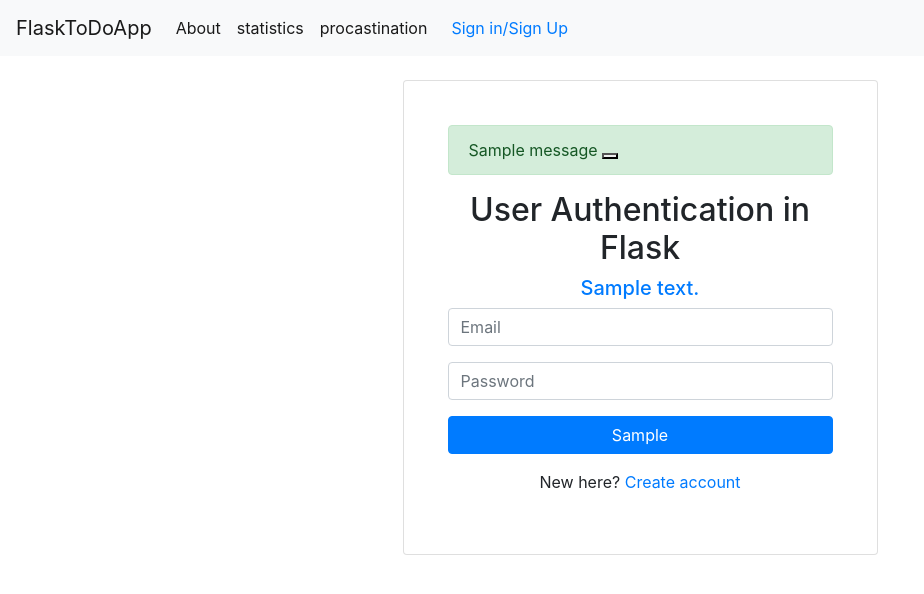
After one commit to markus3456/task-force, a Flask app: template templates/auth.html in a window 1280 px wide. The commit adds this page. Shown: the top 594 px of the page, without its empty margins (0-924 px from the left). Run offline with Flask 3, Linux system fonts and the light colour scheme; the template is opened without the code that fills it: most values are stand-ins (such as "Sample title", 1, 10 or a date in 2020); one stand-in notice (Sample message) is shown; form fields are guessed from the names that the template uses; some libraries are stand-ins or nearby versions.

Commit message:
added files

```diff
--- a/todoapp.py
+++ b/routes.py
@@ -1,3 +1,22 @@
+from flask import (
+    Flask,
+    render_template,
+    redirect,
+    flash,
+    url_for,
+    session
+)
+
+from datetime import timedelta
+from sqlalchemy.exc import (
+    IntegrityError,
+    DataError,
+    DatabaseError,
+    InterfaceError,
+    InvalidRequestError,
+)
+from werkzeug.routing import BuildError
+
 from turtle import title
 import pandas as pd
 import numpy as np
@@ -12,41 +31,123 @@ import plotly
 import plotly.express as px
 import plotly.graph_objects as go
 
+from flask_bcrypt import Bcrypt,generate_password_hash, check_password_hash
+
+from flask_login import (
+    UserMixin,
+    login_user,
+    LoginManager,
+    current_user,
+    logout_user,
+    login_required,
+)
+
+from app import create_app,db,login_manager,bcrypt
+from models import User
+from forms import login_form,register_form
+from models import Todo
 
 
-#create app
-app = Flask(__name__)
-app.config['SQLALCHEMY_DATABASE_URI'] = 'postgresql://postgres:admin@localhost:5432/taskforce'  #connect to database on localhost
-app.config['SQLALCHEMY_TRACK_MODIFICATIONS'] = False
-db = SQLAlchemy(app)            #define variable to use modules of SQLAlchemy in this app
+@login_manager.user_loader
+def load_user(user_id):
+    return User.query.get(int(user_id))
 
-#in order to create the table named "tasks" in the database "taskforce", we need to create a model
-class Todo(db.Model):
+app = create_app()
 
-    __tablename__ = 'fake_tasks'
-    #define columns of db
-    id = db.Column(db.Integer, primary_key=True)
-    title = db.Column(db.String(100))
-    category = db.Column(db.String(50))
-    createtime = db.Column(db.DateTime())
-    completetime = db.Column(db.DateTime())
-    complete = db.Column(db.Boolean)
 
-    def __init__(self, title, category, createtime, completetime, complete):            #constructor
-            self.title = title;
-            self.category = category;
-            self.createtime = createtime;
-            self.completetime = completetime;
-            self.complete = complete;
+@app.before_request
+def session_handler():
+    session.permanent = True
+    app.permanent_session_lifetime = timedelta(minutes=30)
 
-#Main Page
-@app.route('/')                         #define the Address. / means homepage
+@app.route("/", methods=("GET", "POST"), strict_slashes=False)
 def index():
-    #create lists of data which is needed in this page for the website
     todo_list = db.session.query(Todo).filter_by(complete=False)      #query the db using our defined class we defined before named Todo, List will be used to display all tasks in db
     category=[{'category': 'Select Category'},{'category': 'programming'},{'category': 'art'},{'category':'sport'}]     #define list of categories for dropdown menu
     return render_template('index.html', category=category, todo_list=todo_list) #need to render our html template and send our created lists
-    print(todo_list)
+    #print(todo_list)
+    #return render_template("index.html",title="Home")
+
+
+@app.route("/login/", methods=("GET", "POST"), strict_slashes=False)
+def login():
+    form = login_form()
+
+    if form.validate_on_submit():
+        try:
+            user = User.query.filter_by(email=form.email.data).first()
+            if check_password_hash(user.pwd, form.pwd.data):
+                login_user(user)
+                return redirect(url_for('index'))
+            else:
+                flash("Invalid Username or password!", "danger")
+        except Exception as e:
+            flash(e, "danger")
+
+    return render_template("auth.html",
+        form=form,
+        text="Login",
+        title="Login",
+        btn_action="Login"
+        )
+
+
+
+# Register route
+@app.route("/register/", methods=("GET", "POST"), strict_slashes=False)
+def register():
+    form = register_form()
+    if form.validate_on_submit():
+        try:
+            email = form.email.data
+            pwd = form.pwd.data
+            username = form.username.data
+
+            newuser = User(
+                username=username,
+                email=email,
+                pwd=bcrypt.generate_password_hash(pwd).decode('utf-8'),
+            )
+
+            db.session.add(newuser)
+            db.session.commit()
+            flash(f"Account Succesfully created", "success")
+            return redirect(url_for("login"))
+
+        except InvalidRequestError:
+            db.session.rollback()
+            flash(f"Something went wrong!", "danger")
+        except IntegrityError:
+            db.session.rollback()
+            flash(f"User already exists!.", "warning")
+        except DataError:
+            db.session.rollback()
+            flash(f"Invalid Entry", "warning")
+        except InterfaceError:
+            db.session.rollback()
+            flash(f"Error connecting to the database", "danger")
+        except DatabaseError:
+            db.session.rollback()
+            flash(f"Error connecting to the database", "danger")
+        except BuildError:
+            db.session.rollback()
+            flash(f"An error occured !", "danger")
+    return render_template("auth.html",
+        form=form,
+        text="Create account",
+        title="Register",
+        btn_action="Register account"
+        )
+
+
+#Main Page
+# @app.route('/')                         #define the Address. / means homepage
+# def index():
+#     #create lists of data which is needed in this page for the website
+#     todo_list = db.session.query(Todo).filter_by(complete=False)      #query the db using our defined class we defined before named Todo, List will be used to display all tasks in db
+#     category=[{'category': 'Select Category'},{'category': 'programming'},{'category': 'art'},{'category':'sport'}]     #define list of categories for dropdown menu
+#     return render_template('index.html', category=category, todo_list=todo_list) #need to render our html template and send our created lists
+#     print(todo_list)
 
 #define function to add tasks
 @app.route("/add", methods=["POST"]) #define address, method = POST is used to send data to a server to create/update a resource.
@@ -165,7 +266,14 @@ def statistics():
 
     return render_template('statistics.html', todo_list=todo_list,  graphJSON=graphJSON, graphJSON_2=graphJSON_2, count=count, tc=tc )
 
-if __name__ =="__main__":
-    #db.create_all()
 
+
+@app.route("/logout")
+@login_required
+def logout():
+    logout_user()
+    return redirect(url_for('login'))
+
+
+if __name__ == "__main__":
     app.run(debug=True)
--- /dev/null
+++ b/templates/auth.html
@@ -0,0 +1,86 @@
+{% extends "base.html" %}
+{% block title%} {{ title }} {% endblock %}
+{% block content%}
+<div class="container">
+    <div class="row mt-4">
+        <div class="col-lg-5 col-md-6 m-auto card p-4">
+            <form action="{{ request.path }}" method="POST" class="card-body">
+                {{ form.csrf_token }}
+
+                {% with messages = get_flashed_messages(with_categories=true) %}
+                <!-- Categories: success (green), info (blue), warning (yellow), danger (red) -->
+                {% if messages %}
+                {% for category, message in messages %}
+                <div class="alert alert-{{category}} alert-dismissible fade show" role="alert">
+                    {{ message }}
+                    <button type="button" class="btn-close" data-bs-dismiss="alert" aria-label="Close"></button>
+                </div>
+                {% endfor %}
+                {% endif %}
+                {% endwith %}
+
+                <div class="text-center">
+                    <h2>User Authentication in Flask</h2>
+                    <h5 class="text-primary">{{ text }}</h5>
+                </div>
+
+                {% if request.path == '/register/' %}
+                <div class="form-group mb-3">
+                    {{ form.username(class_="form-control",placeholder="Username")}}
+                </div>
+                {% for error in form.username.errors %}
+                <div class="alert alert-warning alert-dismissible fade show" role="alert">
+                    {{ error }}
+                    <button type="button" class="btn-close" data-bs-dismiss="alert" aria-label="Close"></button>
+                </div>
+                {% endfor%}
+                {% endif%}
+                <div class="form-group mb-3">
+                    {{ form.email(class_="form-control",placeholder="Email")}}
+                </div>
+                {% for error in form.email.errors %}
+                <div class="alert alert-warning alert-dismissible fade show" role="alert">
+                    {{ error }}
+                    <button type="button" class="btn-close" data-bs-dismiss="alert" aria-label="Close"></button>
+                </div>
+                {% endfor%}
+                <div class="form-group mb-3">
+                    {{ form.pwd(class_="form-control",placeholder="Password")}}
+                </div>
+                {% for error in form.pwd.errors %}
+                <div class="alert alert-warning alert-dismissible fade show" role="alert">
+                    {{ error }}
+                    <button type="button" class="btn-close" data-bs-dismiss="alert" aria-label="Close"></button>
+                </div> {% endfor%}
+                {% if request.path == '/register/' %}
+                <div class="form-group mb-3">
+                    {{ form.cpwd(class_="form-control",placeholder="Confirm Password")}}
+                </div>
+                {% for error in form.cpwd.errors %}
+                <div class="alert alert-warning alert-dismissible fade show" role="alert">
+                    {{ error }}
+                    <button type="button" class="btn-close" data-bs-dismiss="alert" aria-label="Close"></button>
+                </div> {% endfor%}
+                {% endif %}
+                <div class="text-center">
+
+                    <div class="d-grid gap-2">
+                        <button type="submit" class="btn btn-block btn-primary mb-3"> {{ btn_action }} </button>
+                    </div>
+
+                    <p>
+                        {% if request.path != '/register/' %}
+                        New here?
+                        <a href="{{url_for('register')}}">Create account</a>
+                        {% else %}
+                        Already have an account?
+                        <a href="{{url_for('login')}}">Login</a>
+                        {% endif %}
+                    </p>
+
+                </div>
+            </form>
+        </div>
+    </div>
+</div>
+{% endblock %}
--- a/templates/base.html
+++ b/templates/base.html
@@ -7,7 +7,8 @@
 
     <!-- Bootstrap CSS -->
     <link rel="stylesheet" href="https://stackpath.bootstrapcdn.com/bootstrap/4.3.1/css/bootstrap.min.css" integrity="sha384-ggOyR0iXCbMQv3Xipma34MD+dH/1fQ784/j6cY/iJTQUOhcWr7x9JvoRxT2MZw1T" crossorigin="anonymous">
-
+    <!-- Sweet alert Js -->
+    <script src="https://cdn.jsdelivr.net/npm/sweetalert2@11"></script>
     <title>{% block title %} {% endblock %}</title>
   </head>
   <body>
@@ -35,8 +36,19 @@
                 <a class="nav-link" href="/#">procastination</a>
             </li>
             </ul>
+
+            {% if current_user.is_authenticated %}
+
+
+            <a class="nav-link" href="{{url_for('logout')}}">Logout</a>
+
+            {% else %}
+
+            <a class="nav-link" href="{{url_for('login')}}">Sign in/Sign Up</a>
+
+            {% endif %}
     </nav>
-    <div class="container">
+    <div class="container-fluid">
         {% block content %} {% endblock %}
 
     </div>
@@ -47,5 +59,6 @@
     <script src="https://cdnjs.cloudflare.com/ajax/libs/popper.js/1.14.7/umd/popper.min.js" integrity="sha384-UO2eT0CpHqdSJQ6hJty5KVphtPhzWj9WO1clHTMGa3JDZwrnQq4sF86dIHNDz0W1" crossorigin="anonymous"></script>
     <script src="https://stackpath.bootstrapcdn.com/bootstrap/4.3.1/js/bootstrap.min.js" integrity="sha384-JjSmVgyd0p3pXB1rRibZUAYoIIy6OrQ6VrjIEaFf/nJGzIxFDsf4x0xIM+B07jRM" crossorigin="anonymous"></script>
     <script src="https://cdnjs.cloudflare.com/ajax/libs/Chart.js/2.5.0/Chart.min.js"></script>
-  </body>
+    <script src="https://cdn.jsdelivr.net/npm/bootstrap@5.0.2/dist/js/bootstrap.bundle.min.js" integrity="sha384-MrcW6ZMFYlzcLA8Nl+NtUVF0sA7MsXsP1UyJoMp4YLEuNSfAP+JcXn/tWtIaxVXM" crossorigin="anonymous"></script>
+</body>
 </html>
```
Also changed, not shown: app.py (added, +203 -0 lines), forms.py (added, +56 -0 lines), manage.py (added, +21 -0 lines), models.py (added, +33 -0 lines), templates/index.html (+16 -0 lines), templates/statistics.html (+8 -0 lines), db.sqlite (deleted), 1 other file.
